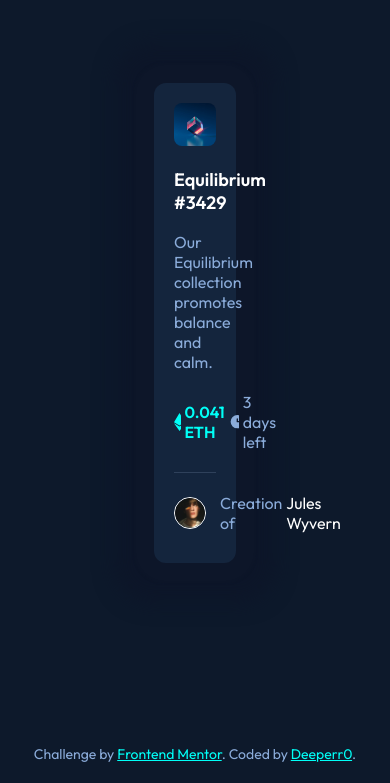
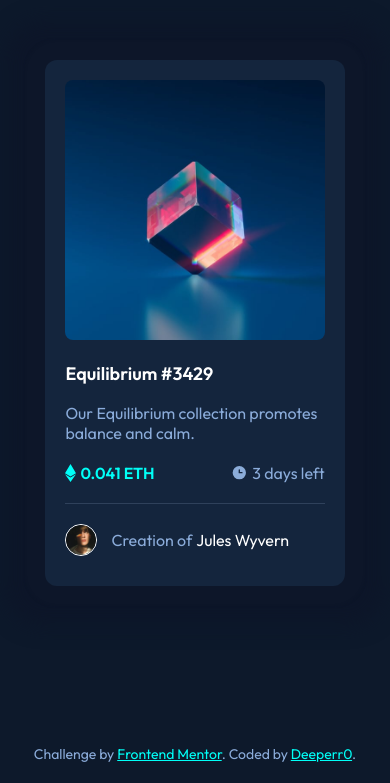
Before and after one commit to Deeperr0/NFT-image-preview-using-scss, a plain HTML site: page index.html in a window 390 px wide. Shown: the part 107-890 px from the top of the page. Drawn offline with Linux system fonts and the light colour scheme.

Commit message:
Improved responsiveness

```diff
--- a/styles.scss
+++ b/styles.scss
@@ -111,3 +111,15 @@ body {
 .attribution a {
 	color: $cyan;
 }
+
+@media screen and (width <= 768px) {
+	.l-card__shadow {
+		width: 50%;
+	}
+}
+
+@media screen and (max-width: 480px) {
+	.l-card__shadow {
+		width: 80%;
+	}
+}
```
Also changed, not shown: styles.css, 1 other file.
